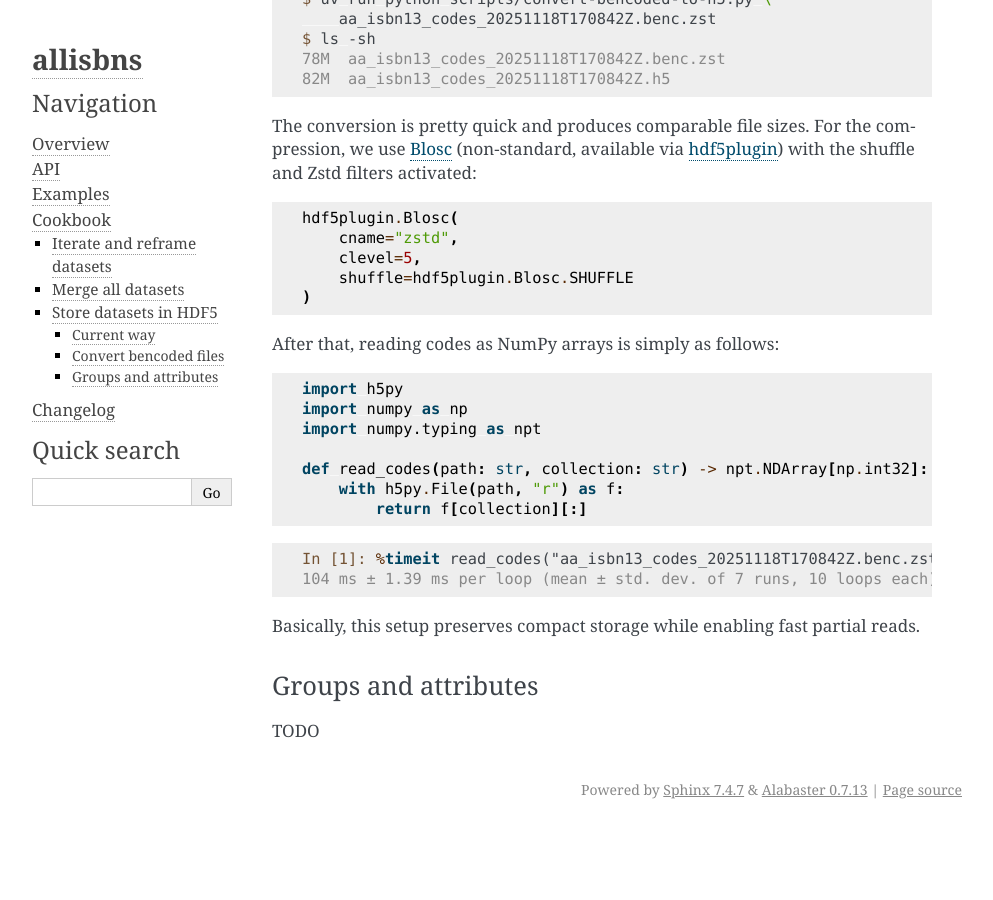
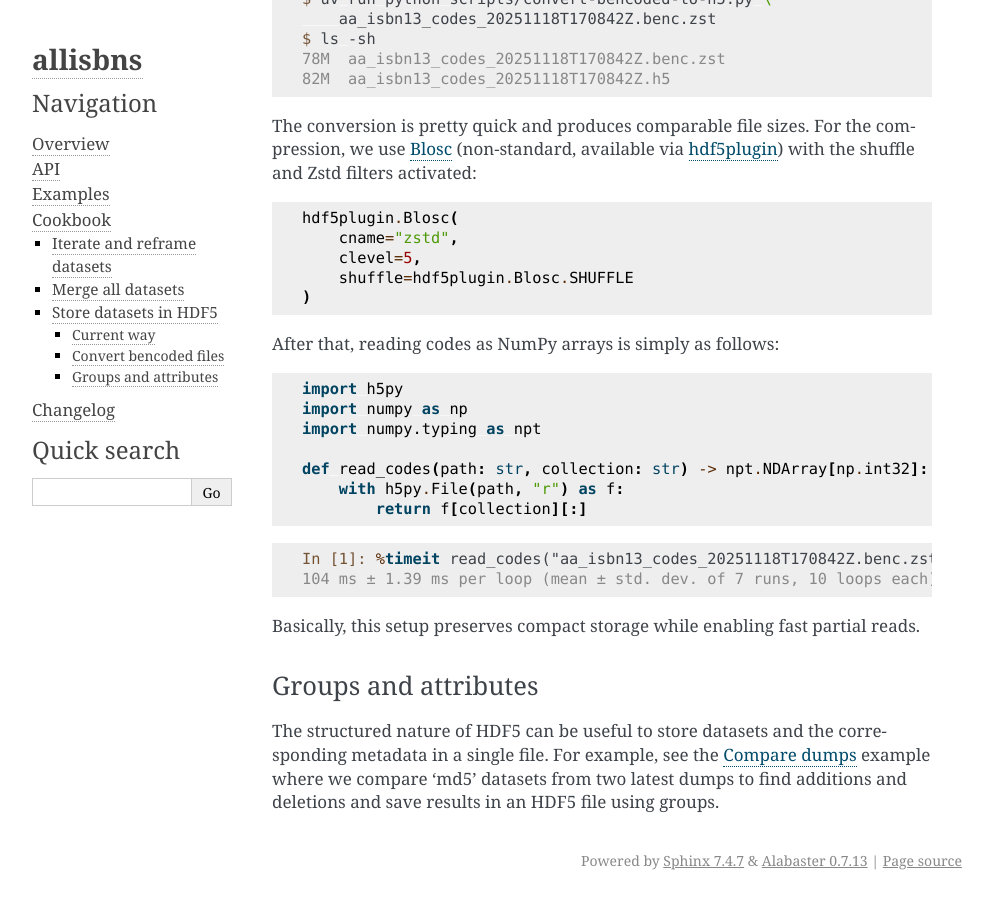
Before and after one commit to xymaxim/allisbns, a Sphinx documentation site: the page built from docs/cookbook.rst, in a window 1280 px wide and 900 px high, scrolled down 2816 px. Shown: the whole window, without its empty margins (148-1141 px from the left). Built offline with Sphinx 7.4.7, drawn with Linux system fonts in a browser that asks for light colours; before the commit the page ends 3645 px from its top, so only the background shows below that.

Commit message:
Add link to example with saving datasets in HDF5

```diff
--- a/docs/cookbook.rst
+++ b/docs/cookbook.rst
@@ -188,4 +188,8 @@ Basically, this setup preserves compact storage while enabling fast partial read
 Groups and attributes
 ---------------------
 
-TODO
+The structured nature of HDF5 can be useful to store datasets and the
+corresponding metadata in a single file. For example, see the `Compare dumps
+<https://github.com/xymaxim/allisbns/blob/main/examples/compare-dumps.ipynb>`__
+example where we compare 'md5' datasets from two latest dumps to find additions
+and deletions and save results in an HDF5 file using groups.
```
